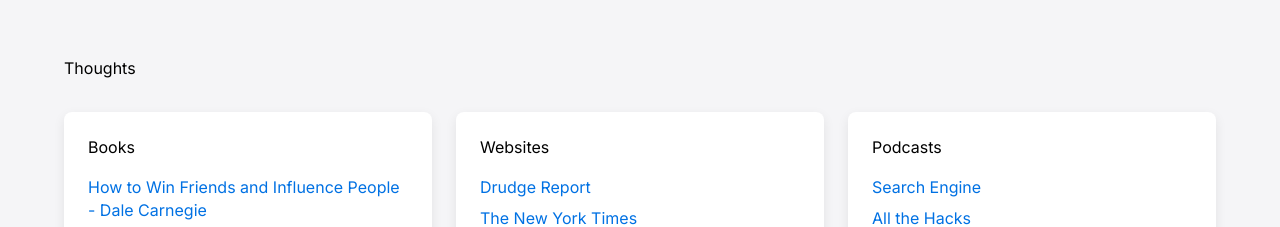
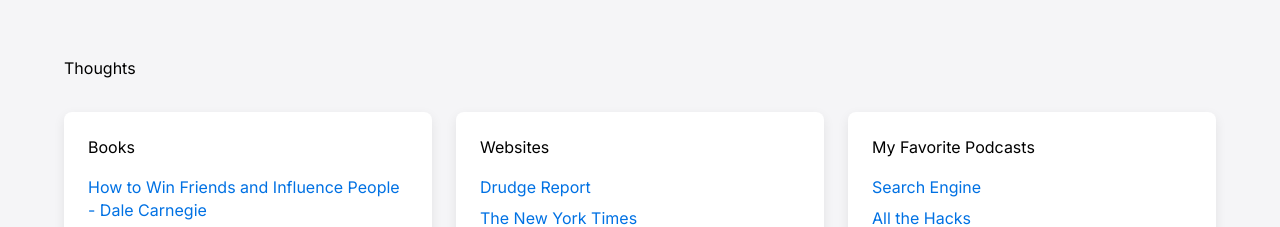
Before and after one commit to csnowden11/camdensnowden.com, a Next.js app: page / in a window 1280 px wide. Shown: the part 2020-2247 px from the top of the page. Built offline with nearby package versions, Linux system fonts and the light colour scheme.

Commit message:
Update page.tsx

```diff
--- a/src/app/page.tsx
+++ b/src/app/page.tsx
@@ -273,7 +273,7 @@ export default function Home() {
               </ul>
             </div>
             <div className="thought-card">
-              <h3>Podcasts</h3>
+              <h3>My Favorite Podcasts</h3>
               <ul>
                 <li><a href="https://www.searchengine.show/" target="_blank" rel="noopener noreferrer">Search Engine</a></li>
                 <li><a href="https://www.chrishutchins.com/" target="_blank" rel="noopener noreferrer">All the Hacks</a></li>
```
